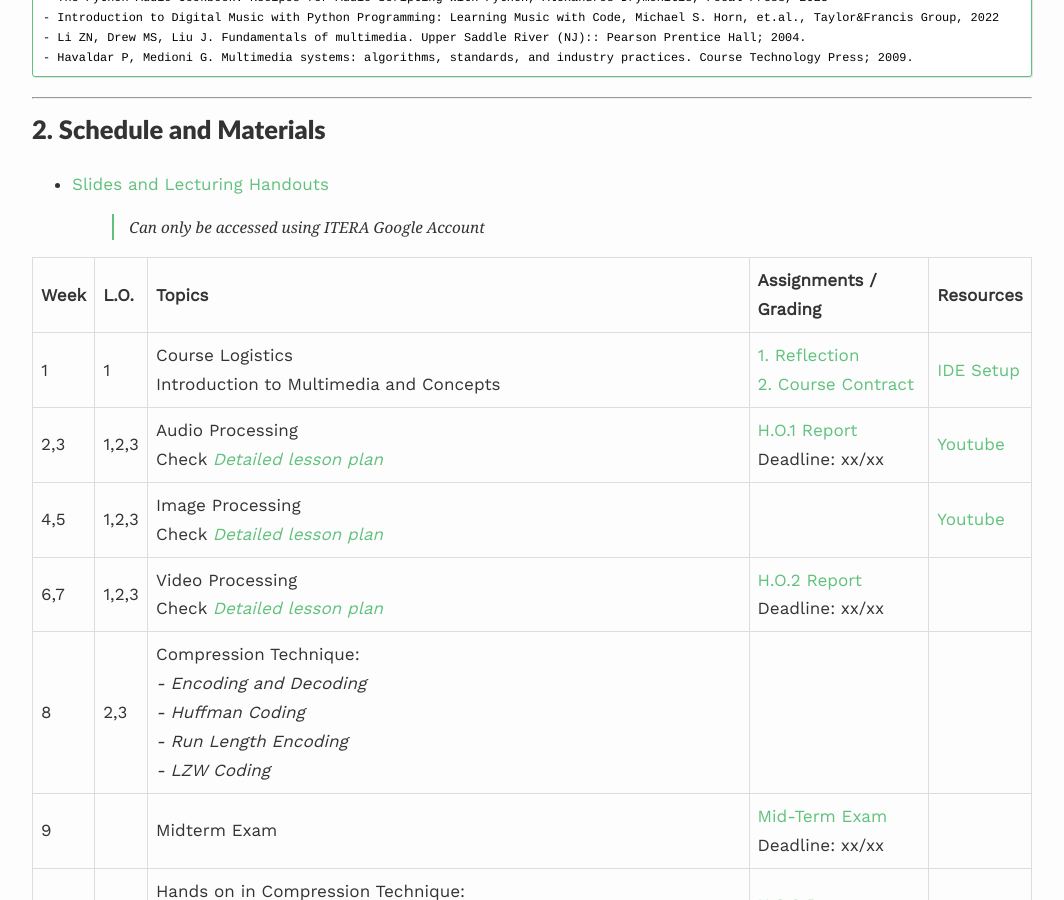
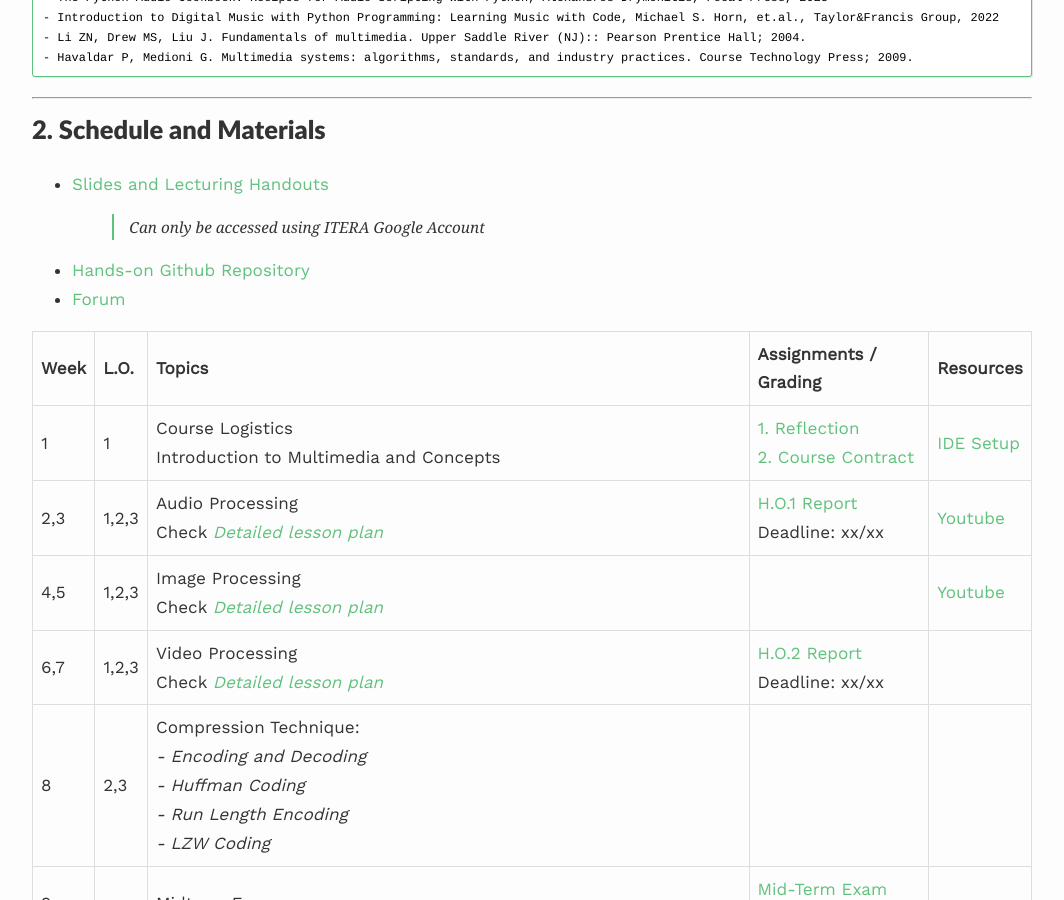
Before and after one commit to mctosima/mctosima.github.io, a Jekyll site: the page built from _pages/IF4021.md, in a window 1280 px wide and 900 px high, scrolled down 2343 px. Shown: the whole window, without its empty margins (108-1172 px from the left). Built offline with Jekyll 4.4.1, drawn with Linux system fonts in a browser that asks for light colours; nearby versions of some CDN libraries.

Commit message:
Update repo link

```diff
--- a/_pages/IF4021.md
+++ b/_pages/IF4021.md
@@ -83,7 +83,9 @@ A: > 90 | AB: 80 - 89 | B: 70 - 79 | BC: 60 - 69 | C: 50 - 59 | D: 40 - 49 | E:
 ## 2. Schedule and Materials
 
 - [Slides and Lecturing Handouts](https://drive.google.com/drive/folders/18x09Asg2f03akacErwITa9_N39iQXcL1?usp=sharing)
-    > Can only be accessed using ITERA Google Account
+> Can only be accessed using ITERA Google Account
+- [Hands-on Github Repository](https://github.com/informatika-itera/if4021-handson)
+- [Forum](https://github.com/informatika-itera/if4021-handson/issues)
 
 | Week  | L.O.  | Topics                                                                                                                                                                                                                                                                                                                                                  | Assignments / Grading                                                           | Resources                                                   |
 | ----- | ----- | ------------------------------------------------------------------------------------------------------------------------------------------------------------------------------------------------------------------------------------------------------------------------------------------------------------------------------------------------------- | ------------------------------------------------------------------------------- | ----------------------------------------------------------- |
```
